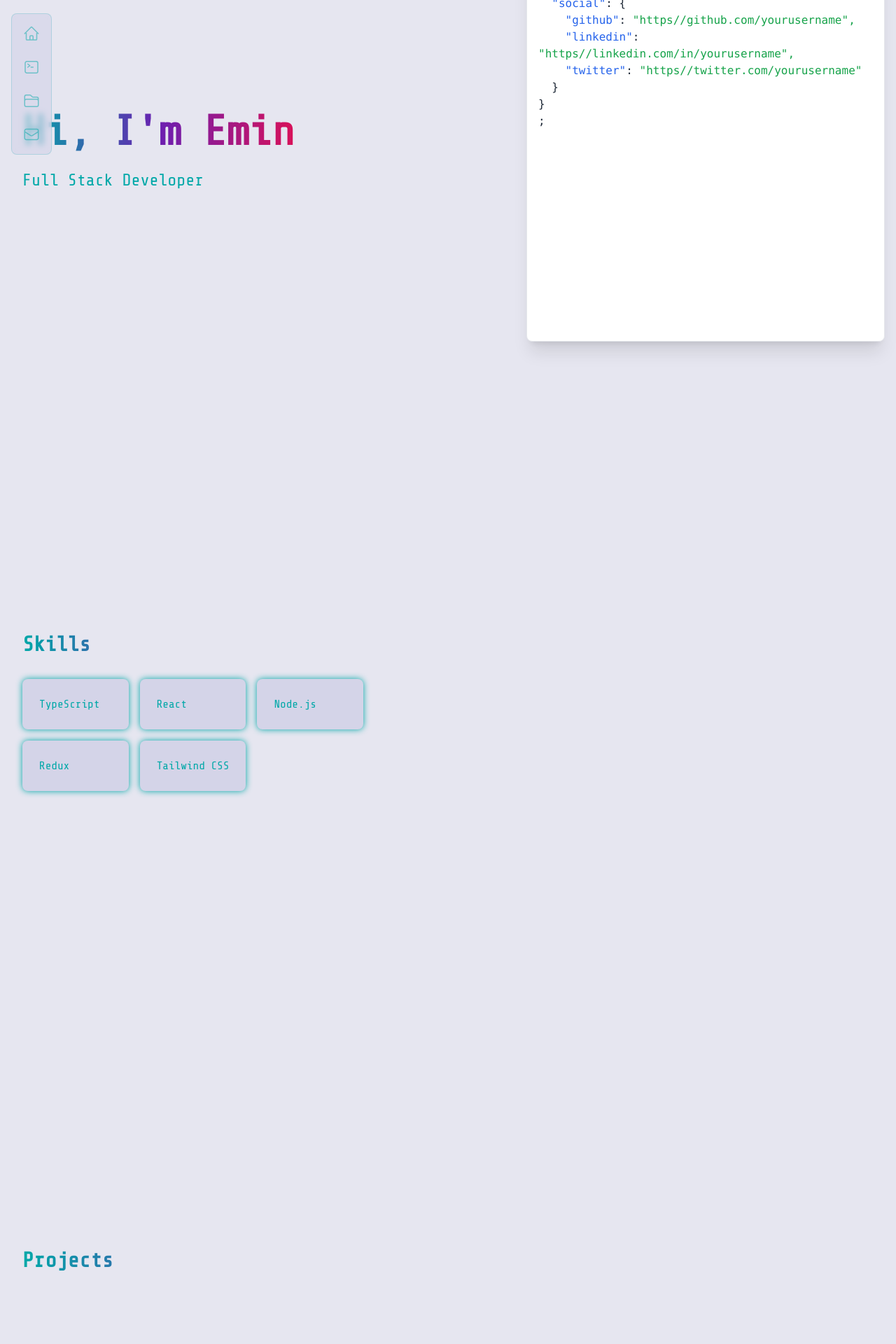
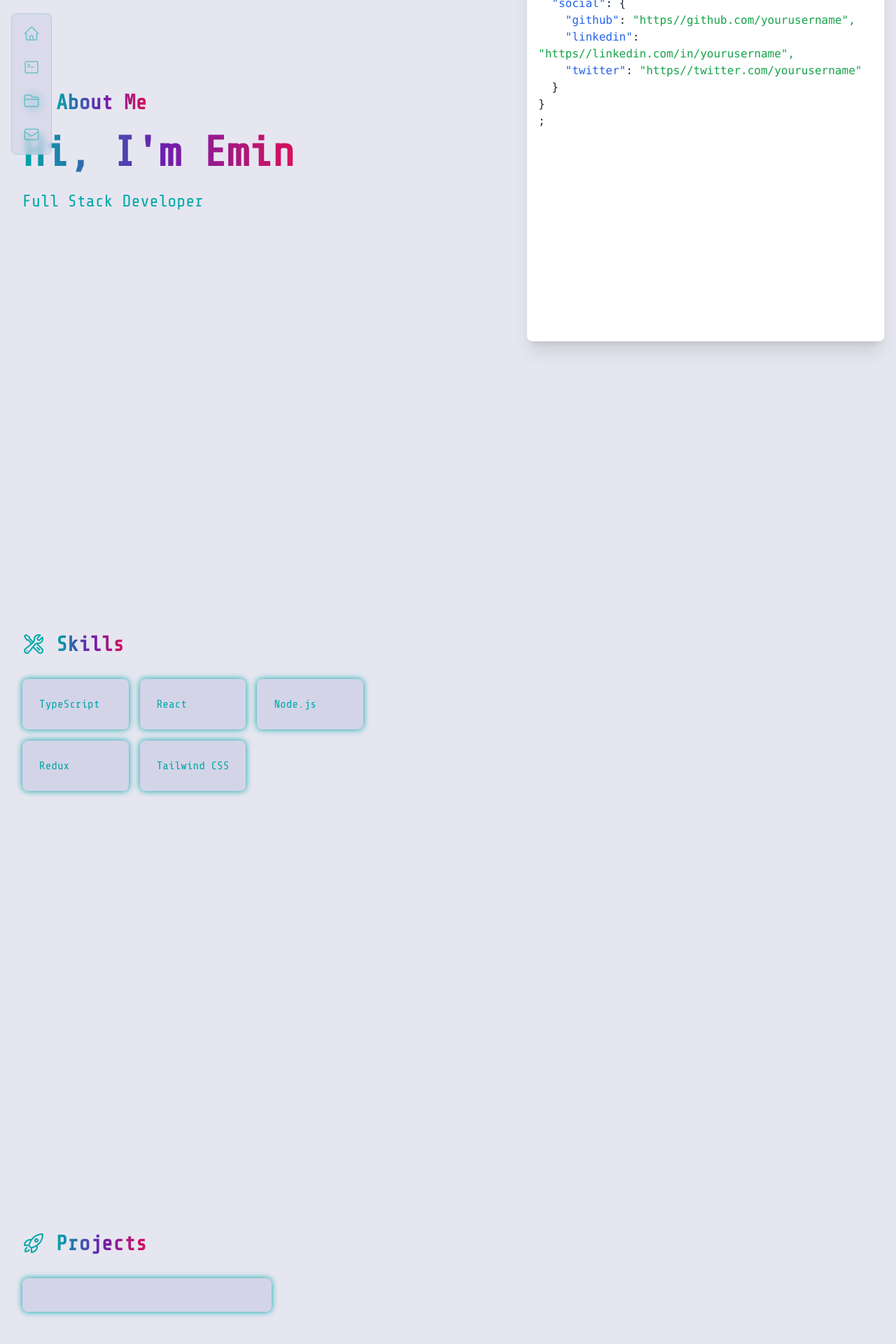
Before and after one commit to Ztaclie/emin-portfolio, a React (Vite) app: page / in a window 1280 px wide. Shown: the part 280-2200 px from the top of the page at 70% size. Built offline with nearby package versions, Linux system fonts and the light colour scheme.

Commit message:
fixing issues

```diff
--- a/src/components/sections/ContactSection.tsx
+++ b/src/components/sections/ContactSection.tsx
@@ -1,6 +1,7 @@
 import { FC, useEffect } from "react";
 import { useInfo } from "../../context/InfoContext";
 import { useInView } from "react-intersection-observer";
+import { EnvelopeIcon } from "@heroicons/react/24/outline";
 
 const ContactSection: FC = () => {
   const { updateInfo, setCurrentlyViewing } = useInfo();
@@ -26,9 +27,12 @@ const ContactSection: FC = () => {
       ref={ref}
       className="min-h-screen flex items-center justify-start pl-8"
     >
-      <div>
-        <h2 className="text-3xl font-bold mb-8 cyber-gradient-text">Contact</h2>
-        {/* Your contact content */}
+      <div className="animate-fadeIn">
+        <div className="flex items-center gap-4 mb-8">
+          <EnvelopeIcon className="w-8 h-8" />
+          <h2 className="text-3xl font-bold cyber-gradient-text">Contact</h2>
+        </div>
+        {/* Your contact content with animations */}
       </div>
     </section>
   );
--- a/src/components/sections/IntroSection.tsx
+++ b/src/components/sections/IntroSection.tsx
@@ -1,6 +1,7 @@
 import { FC, useEffect } from "react";
 import { useInfo } from "../../context/InfoContext";
 import { useInView } from "react-intersection-observer";
+import { UserCircleIcon } from "@heroicons/react/24/outline";
 
 const IntroSection: FC = () => {
   const { updateInfo, setCurrentlyViewing } = useInfo();
@@ -22,11 +23,15 @@ const IntroSection: FC = () => {
       ref={ref}
       className="min-h-screen flex items-center justify-start pl-8"
     >
-      <div>
-        <h1 className="text-4xl md:text-6xl font-bold mb-6 cyber-gradient-text">
+      <div className="animate-fadeIn">
+        <div className="flex items-center gap-4 mb-6">
+          <UserCircleIcon className="w-8 h-8" />
+          <h2 className="text-3xl font-bold cyber-gradient-text">About Me</h2>
+        </div>
+        <h1 className="text-4xl md:text-6xl font-bold mb-6 cyber-gradient-text animate-slideUp">
           Hi, I'm Emin
         </h1>
-        <p className="text-xl md:text-2xl">Full Stack Developer</p>
+        <p className="text-xl md:text-2xl animate-slideUp animation-delay-200">Full Stack Developer</p>
       </div>
     </section>
   );
--- a/src/components/sections/ProjectsSection.tsx
+++ b/src/components/sections/ProjectsSection.tsx
@@ -1,6 +1,7 @@
 import { FC, useEffect } from "react";
 import { useInfo } from "../../context/InfoContext";
 import { useInView } from "react-intersection-observer";
+import { RocketLaunchIcon } from "@heroicons/react/24/outline";
 
 const ProjectsSection: FC = () => {
   const { updateInfo, setCurrentlyViewing } = useInfo();
@@ -28,10 +29,15 @@ const ProjectsSection: FC = () => {
       ref={ref}
       className="min-h-screen flex items-center justify-start pl-8"
     >
-      <div className="w-full">
-        <h2 className="text-3xl font-bold mb-8 cyber-gradient-text">Projects</h2>
+      <div className="w-full animate-fadeIn">
+        <div className="flex items-center gap-4 mb-8">
+          <RocketLaunchIcon className="w-8 h-8" />
+          <h2 className="text-3xl font-bold cyber-gradient-text">Projects</h2>
+        </div>
         <div className="grid grid-cols-1 md:grid-cols-2 gap-6">
-          {/* Your projects content */}
+          <div className="cyber-card animate-slideUp">
+            {/* Project content */}
+          </div>
         </div>
       </div>
     </section>
--- a/src/components/sections/SkillsSection.tsx
+++ b/src/components/sections/SkillsSection.tsx
@@ -1,6 +1,7 @@
 import { FC, useEffect } from "react";
 import { useInfo } from "../../context/InfoContext";
 import { useInView } from "react-intersection-observer";
+import { WrenchScrewdriverIcon } from "@heroicons/react/24/outline";
 
 const SkillsSection: FC = () => {
   const { updateInfo, setCurrentlyViewing } = useInfo();
@@ -27,11 +28,18 @@ const SkillsSection: FC = () => {
       ref={ref}
       className="min-h-screen flex items-center justify-start pl-8"
     >
-      <div>
-        <h2 className="text-3xl font-bold mb-8 cyber-gradient-text">Skills</h2>
+      <div className="animate-fadeIn">
+        <div className="flex items-center gap-4 mb-8">
+          <WrenchScrewdriverIcon className="w-8 h-8" />
+          <h2 className="text-3xl font-bold cyber-gradient-text">Skills</h2>
+        </div>
         <div className="grid grid-cols-2 md:grid-cols-3 gap-4">
-          {["TypeScript", "React", "Node.js", "Redux", "Tailwind CSS"].map((skill) => (
-            <div key={skill} className="cyber-card">
+          {["TypeScript", "React", "Node.js", "Redux", "Tailwind CSS"].map((skill, index) => (
+            <div
+              key={skill}
+              className="cyber-card animate-slideUp"
+              style={{ animationDelay: `${index * 100}ms` }}
+            >
               {skill}
             </div>
           ))}
--- a/src/index.css
+++ b/src/index.css
@@ -81,3 +81,9 @@
     @apply from-cyber-light-neon via-cyber-light-purple to-cyber-light-pink;
   }
 }
+
+@layer utilities {
+  .animation-delay-200 {
+    animation-delay: 200ms;
+  }
+}
--- a/tailwind.config.js
+++ b/tailwind.config.js
@@ -38,6 +38,20 @@ export default {
       fontFamily: {
         cyber: ["Share Tech Mono", "monospace"],
       },
+      animation: {
+        fadeIn: "fadeIn 1s ease-in-out",
+        slideUp: "slideUp 0.5s ease-out forwards",
+      },
+      keyframes: {
+        fadeIn: {
+          "0%": { opacity: "0" },
+          "100%": { opacity: "1" },
+        },
+        slideUp: {
+          "0%": { transform: "translateY(100px)", opacity: "0" },
+          "100%": { transform: "translateY(0)", opacity: "1" },
+        },
+      },
     },
   },
   plugins: [],
```
